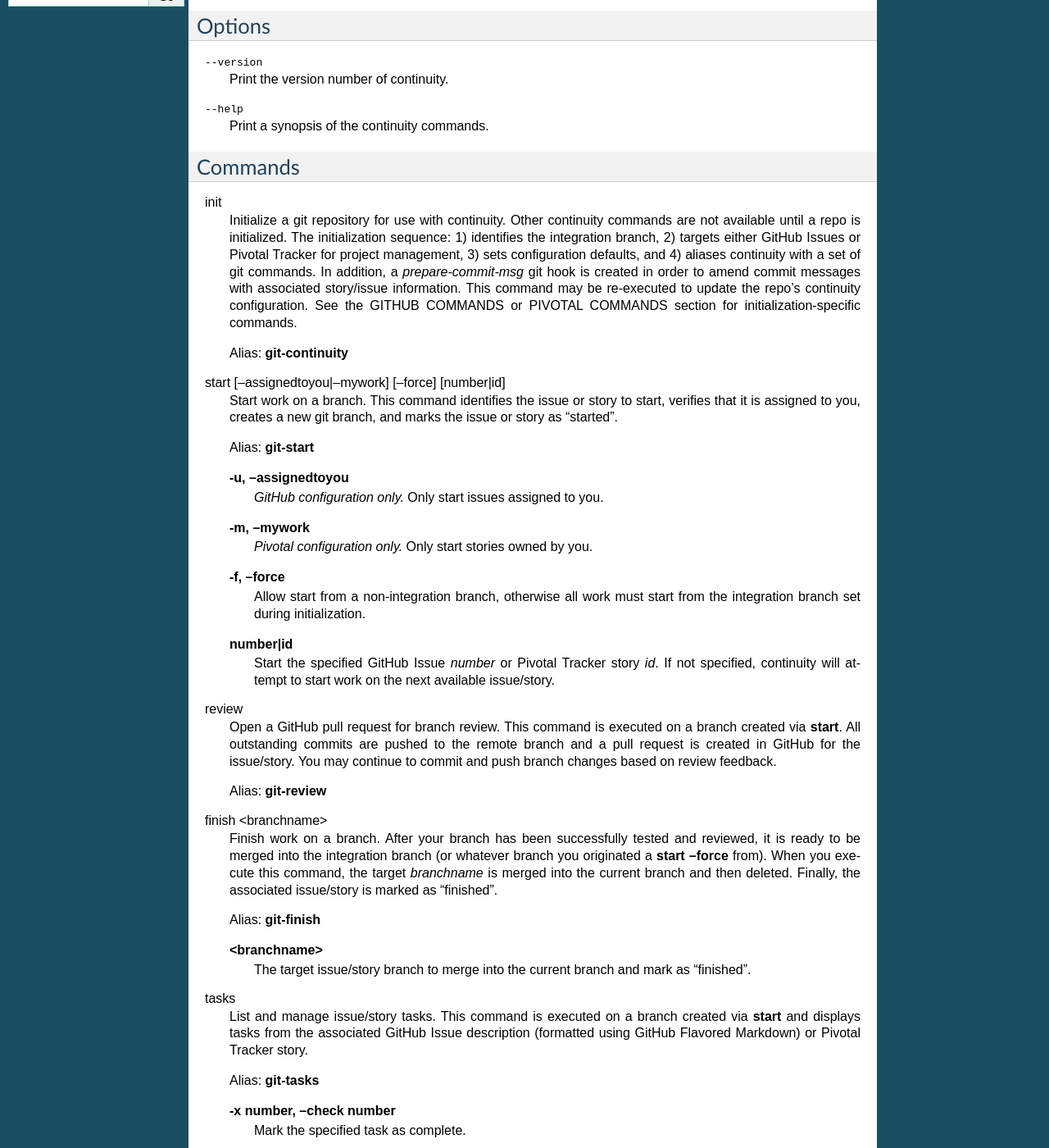
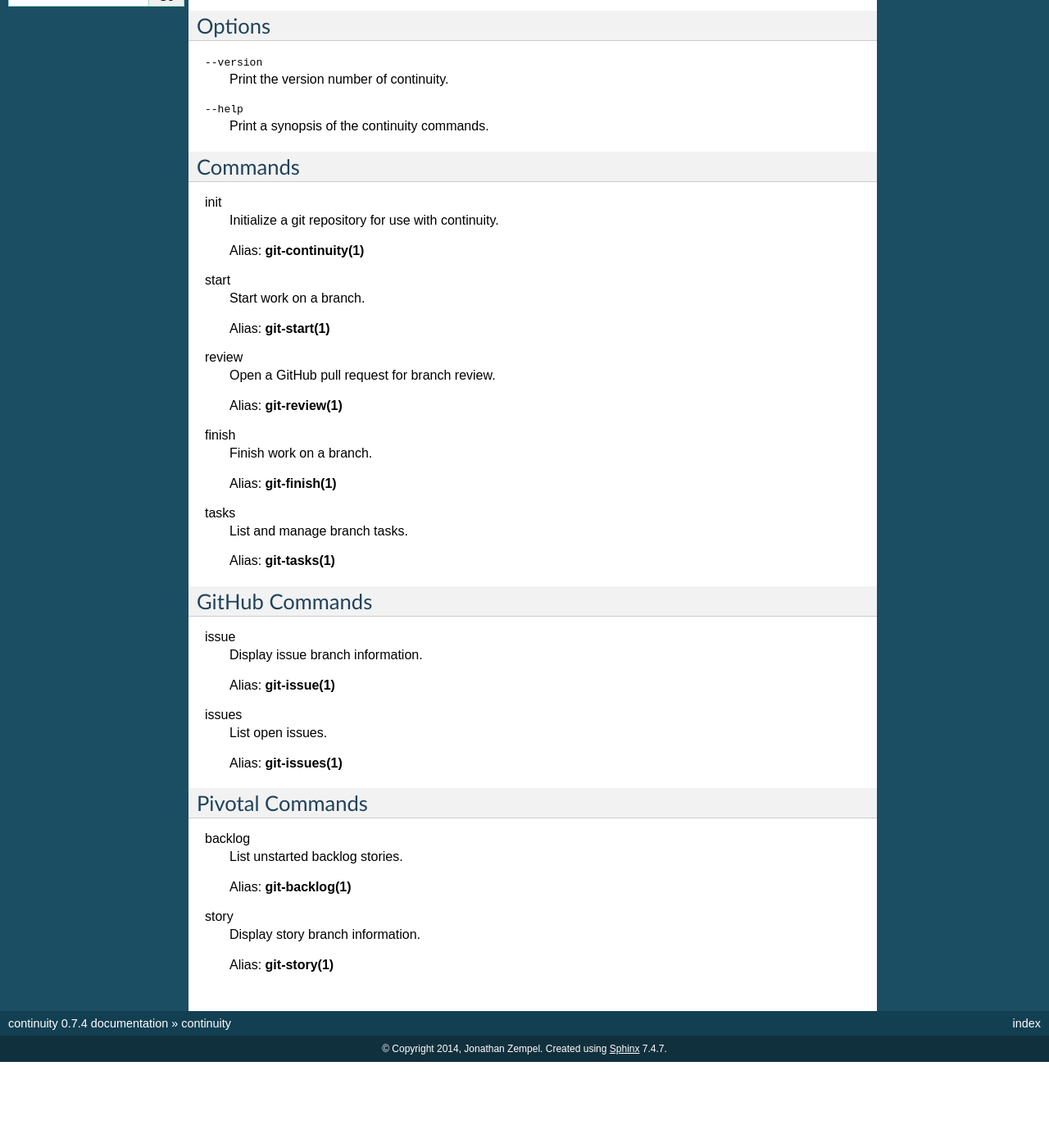
Before and after one commit to jzempel/continuity, a Sphinx documentation site: the page built from docs/index.rst, in a window 1280 px wide and 1400 px high, scrolled down 307 px. Shown: the whole window at 82% size. Built offline with Sphinx 7.4.7, drawn with Linux system fonts in a browser that asks for light colours; after the commit the page ends 1602 px from its top, so only the background shows below that; some of the changed text lies outside the part shown.

Commit message:
Split doc into one man page per command

```diff
--- a/docs/conf.py
+++ b/docs/conf.py
@@ -9,9 +9,24 @@
     :license: BSD, see LICENSE for more details.
 """
 
+from continuity.cli.commons import (FinishCommand, InitCommand, ReviewCommand,
+        StartCommand, TasksCommand)
+from continuity.cli.github import IssueCommand, IssuesCommand
+from continuity.cli.pt import BacklogCommand, StoryCommand
 from datetime import datetime
 import continuity
 
+_commands = [
+    BacklogCommand,
+    FinishCommand,
+    InitCommand,
+    IssueCommand,
+    IssuesCommand,
+    ReviewCommand,
+    StartCommand,
+    StoryCommand,
+    TasksCommand
+]
 _description = "continuous dev inspired by GitHub Flow"
 master_doc = "index"
 
@@ -35,6 +50,19 @@
     [continuity.__author__],
     1
 )]
+
+for _command in _commands:
+    _name = "git-{0}".format(continuity.__name__ if _command == InitCommand
+            else _command.name)
+    man_page = (
+        _name,
+        _name,
+        _command._help(),
+        [continuity.__author__],
+        1
+    )
+    man_pages.append(man_page)
+
 project = continuity.__name__
 pygments_style = "sphinx"
 release = continuity.__version__
--- a/docs/index.rst
+++ b/docs/index.rst
@@ -26,116 +26,52 @@
 --------
 
 init
-    Initialize a git repository for use with continuity. Other continuity
-    commands are not available until a repo is initialized. The initialization
-    sequence: 1) identifies the integration branch, 2) targets either GitHub
-    Issues or Pivotal Tracker for project management, 3) sets configuration
-    defaults, and 4) aliases continuity with a set of git commands. In
-    addition, a *prepare-commit-msg* git hook is created in order to amend
-    commit messages with associated story/issue information. This command may
-    be re-executed to update the repo's continuity configuration. See the
-    GITHUB COMMANDS or PIVOTAL COMMANDS section for initialization-specific
-    commands.
+    Initialize a git repository for use with continuity.
 
-    Alias: **git-continuity**
+    Alias: **git-continuity(1)**
 
-start [--assignedtoyou|--mywork] [--force] [number|id]
-    Start work on a branch. This command identifies the issue or story to
-    start, verifies that it is assigned to you, creates a new git branch, and
-    marks the issue or story as "started".
+start
+    Start work on a branch.
 
-    Alias: **git-start**
-
-    **-u, --assignedtoyou**
-        *GitHub configuration only.* Only start issues assigned to you.
-
-    **-m, --mywork**
-        *Pivotal configuration only.* Only start stories owned by you.
-
-    **-f, --force**
-        Allow start from a non-integration branch, otherwise all work must
-        start from the integration branch set during initialization.
-
-    **number|id**
-        Start the specified GitHub Issue *number* or Pivotal Tracker story
-        *id*. If not specified, continuity will attempt to start work on the
-        next available issue/story.
+    Alias: **git-start(1)**
 
 review
-    Open a GitHub pull request for branch review. This command is executed on
-    a branch created via **start**. All outstanding commits are pushed to the
-    remote branch and a pull request is created in GitHub for the issue/story.
-    You may continue to commit and push branch changes based on review
-    feedback.
+    Open a GitHub pull request for branch review.
 
-    Alias: **git-review**
+    Alias: **git-review(1)**
 
-finish <branchname>
-    Finish work on a branch. After your branch has been successfully tested
-    and reviewed, it is ready to be merged into the integration branch (or
-    whatever branch you originated a **start --force** from). When you execute
-    this command, the target *branchname* is merged into the current branch
-    and then deleted. Finally, the associated issue/story is marked as
-    "finished".
+finish
+    Finish work on a branch.
 
-    Alias: **git-finish**
-
-    **<branchname>**
-        The target issue/story branch to merge into the current branch and
-        mark as "finished".
+    Alias: **git-finish(1)**
 
 tasks
-    List and manage issue/story tasks. This command is executed on a branch
-    created via **start** and displays tasks from the associated GitHub Issue
-    description (formatted using GitHub Flavored Markdown) or Pivotal Tracker
-    story.
+    List and manage branch tasks.
 
-    Alias: **git-tasks**
-
-    **-x number, --check number**
-        Mark the specified task as complete.
-
-    **-o number, --uncheck number**
-        Mark the specified task as incomplete.
+    Alias: **git-tasks(1)**
 
 GitHub Commands
 ---------------
 
 issue
-    Display issue branch information. This command is executed on an issue
-    branch created via **start**.
+    Display issue branch information.
 
-    Alias: **git-issue**
-
-    **-c, --comments**
-        Include issue comments.
+    Alias: **git-issue(1)**
 
 issues
-    List open issues. Output is formatted to include issue ID, title, status,
-    and assignee.
+    List open issues.
 
-    Alias: **git-issues**
-
-    **-u, --assignedtoyou**
-        Only list issues assigned to you.
+    Alias: **git-issues(1)**
 
 Pivotal Commands
 ----------------
 
 backlog
-    List unstarted stories from the Pivotal Tracker backlog. Output is
-    formatted to include story ID, type, points, name, and owner initials.
+    List unstarted backlog stories.
 
-    Alias: **git-backlog**
-
-    **-m, --mywork**
-        Only list stories owned by you.
+    Alias: **git-backlog(1)**
 
 story
-    Display story branch information. This command is executed on a story
-    branch created via **start**.
+    Display story branch information.
 
-    Alias: **git-story**
-
-    **-c, --comments**
-        Include story comments.
+    Alias: **git-story(1)**
```
Also changed, not shown: docs/git-backlog.rst (added, +21 -0 lines), docs/git-continuity.rst (added, +20 -0 lines), docs/git-finish.rst (added, +25 -0 lines), docs/git-issue.rst (added, +20 -0 lines), docs/git-issues.rst (added, +20 -0 lines), docs/git-review.rst (added, +17 -0 lines), docs/git-start.rst (added, +34 -0 lines), docs/git-story.rst (added, +20 -0 lines), docs/git-tasks.rst (added, +25 -0 lines), 5 other files.
